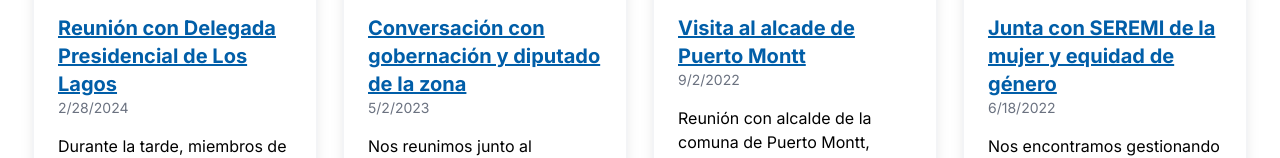
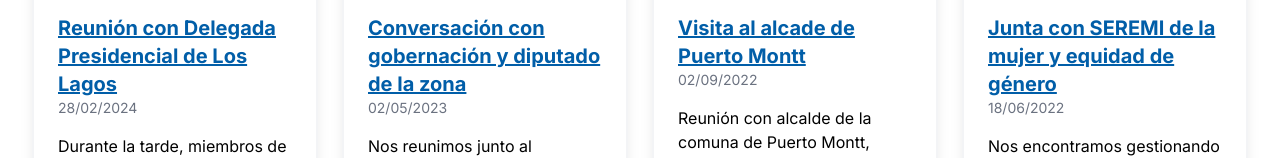
Before and after one commit to Ezfeik/corporacion-afar-website, a Next.js app: page / in a window 1280 px wide. Shown: the part 1054-1212 px from the top of the page. Built offline with nearby package versions, Linux system fonts and the light colour scheme.

Commit message:
Change date to momentjs parser

```diff
--- a/src/components/sections/noticias/NewsCard.tsx
+++ b/src/components/sections/noticias/NewsCard.tsx
@@ -1,14 +1,15 @@
-import { NewsType } from "@/types/newsTypes"
-import Link from "next/link"
+import { NewsType } from "@/types/newsTypes";
+import Link from "next/link";
+import moment from "moment";
 
 export const NewsCard = function( { id, date, title, cover, text }: NewsType) {
   return (
     <div className="border-2 border-gray-100 shadow-lg rounded-sm">
-      <img className="min-h-56 max-h-56 w-full object-cover mb-4" src={cover!.src} alt={cover!.alt}></img>
+      <Link href={`/noticias/${id}`}><img className="min-h-56 max-h-56 w-full object-cover mb-4" src={cover!.src} alt={cover!.alt}></img></Link>
       <div className="px-6 pb-6">
         <h2><Link className="text-xl font-bold underline text-primary-700 hover:text-primary-500" href={`/noticias/${id}`}>{title}</Link></h2>
         {/* SOLUCION RANDOM */}
-        <p className="text-gray-500 text-sm mb-4">{new Date(date || '').toLocaleDateString()}</p>
+        <p className="text-gray-500 text-sm mb-4">{moment(date).format("DD/MM/YYYY")}</p>
         {/* SOLUCION RANDOM */}
         <p className="max-h-40 line-clamp-5">{text}</p>
       </div>
```
